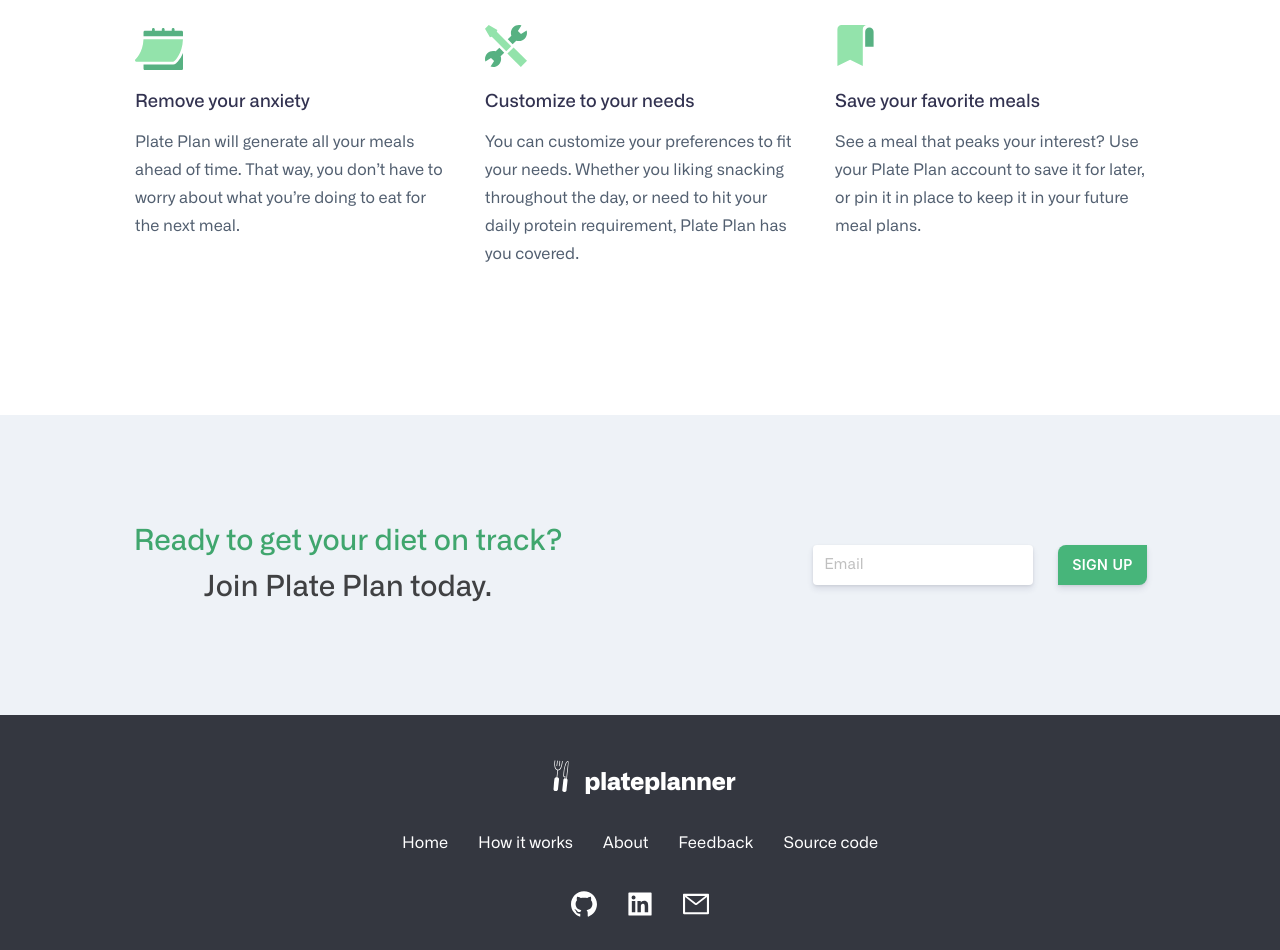
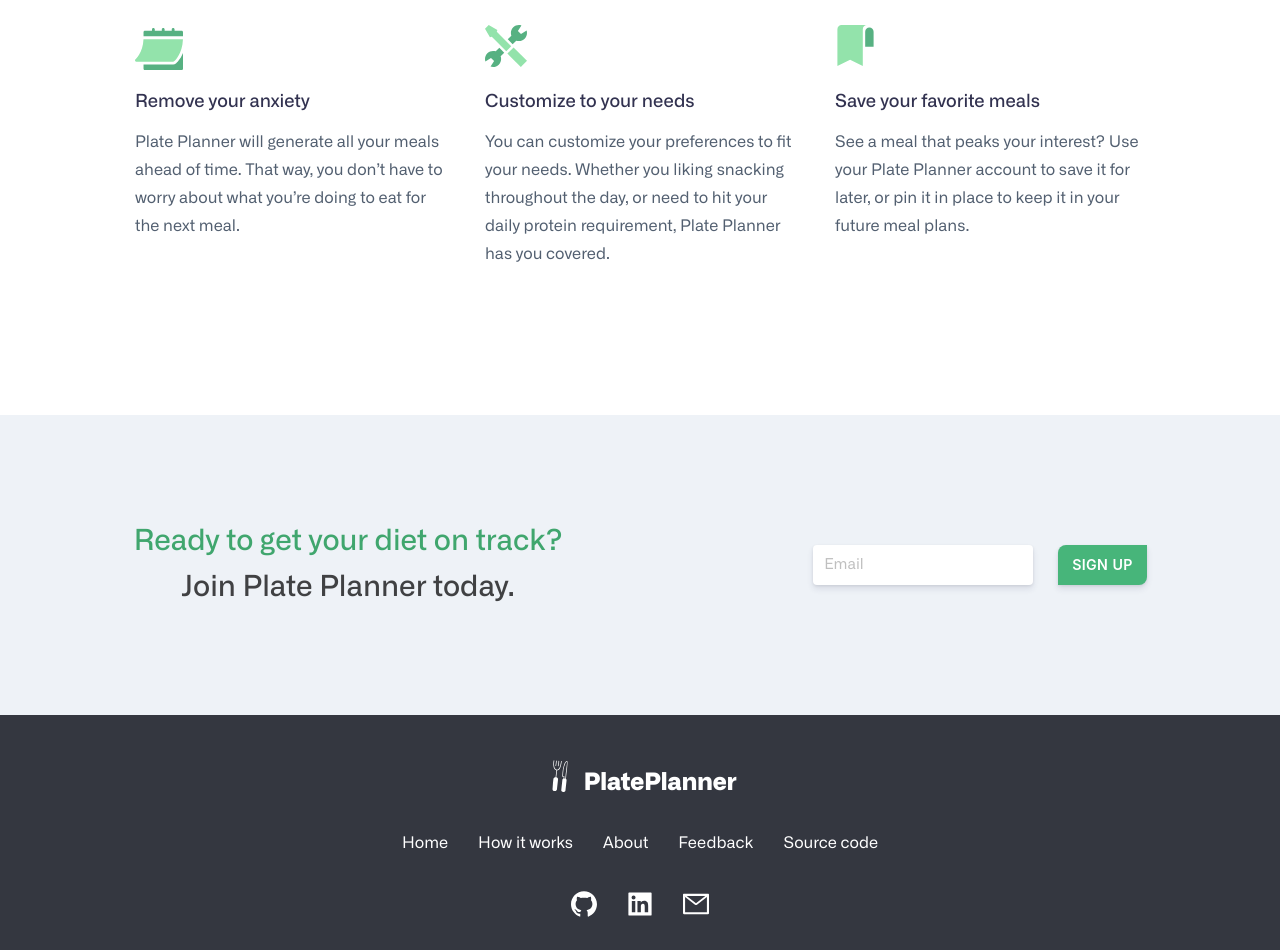
Before and after one commit to ahluwalij/PlatePlanner, a React (Create React App) app in the folder app/frontend/: page / in a window 1280 px wide. Shown: the part 1680-2630 px from the top of the page. Built offline with nearby package versions, Linux system fonts and the light colour scheme; a web font is replaced by a local one.

Commit message:
fix: more name shifts

```diff
--- a/app/frontend/public/index.html
+++ b/app/frontend/public/index.html
@@ -23,7 +23,7 @@
       work correctly both with client-side routing and a non-root public URL.
       Learn how to configure a non-root public URL by running `npm run build`.
     -->
-  <title>Plate Plan</title>
+  <title>Plate Planner</title>
 </head>
 
 <body>
--- a/app/frontend/src/containers/About.js
+++ b/app/frontend/src/containers/About.js
@@ -17,7 +17,7 @@
                     </h2>
                     <div className='space8' />
                     <p>
-                        Hey! My name is Jasdeep, and I built plateplanner.
+                        Hey! My name is Jasdeep, and I built PlatePlanner.
                     </p>
                     <p>
                         I'm currently a rising junior at the University of Maryland studying computer science.
@@ -37,7 +37,7 @@
                         way to hit my "macro" goals in less of a soul-crushing meal than chicken and rice...
                     </p>
                     <p>
-                        That problem spawned the idea of Plate Plan.  I wanted to create a meal plan generator that, given calorie and
+                        That problem spawned the idea of Plate Planner.  I wanted to create a meal plan generator that, given calorie and
                         macronutrient information, would spit back out randomly generated meal plans (think of it like a reverse MyFittnessPal).  I had to
                         source this food data from somewhere.  I starting by using the <a href='https://fdc.nal.usda.gov/'>USDA food database</a> which
                         houses the hundreds the of thousands of foods that are on every nutrition label. The biggest difficulty I had with this database
--- a/app/frontend/src/containers/Footer.js
+++ b/app/frontend/src/containers/Footer.js
@@ -40,7 +40,7 @@
                     <div style={{ display: 'flex' }}>
                         <img src={whiteLogo} alt="logo" style={{ width: 32, height: 32, margin: '-5px 0 0 0' }} draggable='false' />
                         <span className='logoText' style={{ color: '#fff', padding: '0 0 0 8px' }}>
-                            plateplanner
+                            PlatePlanner
                     </span>
                     </div>
 
--- a/app/frontend/src/containers/Header.js
+++ b/app/frontend/src/containers/Header.js
@@ -62,7 +62,7 @@
                         <Link to='/'>
                             <button className='logoText' style={{ height: '50px', width: '180px' }}
                                 onClick={() => { }}>
-                                plateplanner
+                                PlatePlanner
                         </button>
                         </Link>
                     </div>
--- a/app/frontend/src/containers/HowItWorks.js
+++ b/app/frontend/src/containers/HowItWorks.js
@@ -25,7 +25,7 @@
                         This was crucial to keeping all the components' data up to date as meals are refreshed.
                     </p>
                     <p>
-                        Plate Plan also uses <a href='https://www.djangoproject.com/'>Django</a> for the backend, mainly for user authentication and
+                        Plate Planner also uses <a href='https://www.djangoproject.com/'>Django</a> for the backend, mainly for user authentication and
                         the storage of users' saved meals. In addition, the site uses <a href='https://ant.design/'>Ant Design</a> for various components,
                         and <a href='https://www.chartjs.org/'>ChartJS</a> for the pie charts.
                     </p>
@@ -65,7 +65,7 @@
                         is say, 1200 calories.
                     </p>
                     <p>
-                        Behind the scenes, Plate Plan caches meals to minimize the amount of API calls it does to Spoonacular.  For every meal generated,
+                        Behind the scenes, Plate Planner caches meals to minimize the amount of API calls it does to Spoonacular.  For every meal generated,
                         an extra five is generated during the same API call.  This results in refreshing meals usually being instantaneous.  The
                         orchestration of trying to maximize the use cached meals during regeneration, while fetching meals and keeping certain meals pinned, was
                         the most difficult part of this project.
--- a/app/frontend/src/containers/InfoPanel.js
+++ b/app/frontend/src/containers/InfoPanel.js
@@ -18,7 +18,7 @@
                         style={{ width: 48, height: 48, marginBottom: '13px' }} />
                     <h3 className='infoSquareTitle'>Remove your anxiety</h3>
                     <p className='infoSquareText'>
-                        Plate Plan will generate all your meals ahead of time.
+                        Plate Planner will generate all your meals ahead of time.
                         That way, you don’t have to worry about what you’re doing to eat for the next meal.
                 </p>
                 </div>
@@ -29,7 +29,7 @@
                     <p className='infoSquareText'>
                         You can customize your preferences to fit your needs.
                         Whether you liking snacking throughout the day,
-                        or need to hit your daily protein requirement, Plate Plan has you covered.
+                        or need to hit your daily protein requirement, Plate Planner has you covered.
                 </p>
                 </div>
                 <div className='infoSquare'>
@@ -37,7 +37,7 @@
                         style={{ width: 41, height: 41, marginBottom: '20px' }} />
                     <h3 className='infoSquareTitle'>Save your favorite meals</h3>
                     <p className='infoSquareText'>
-                        See a meal that peaks your interest?  Use your Plate Plan account to save it for later,
+                        See a meal that peaks your interest?  Use your Plate Planner account to save it for later,
                         or pin it in place to keep it in your future meal plans.
                 </p>
                 </div>
--- a/app/frontend/src/containers/SignIn.js
+++ b/app/frontend/src/containers/SignIn.js
@@ -79,7 +79,7 @@
                         </Link>
                         <Link to='/'>
                             <span className='logoText' style={{ padding: '0 0 0 8px' }}>
-                                plateplanner
+                                PlatePlanner
                         </span>
                         </Link>
                     </div>
--- a/app/frontend/src/containers/SignUp.js
+++ b/app/frontend/src/containers/SignUp.js
@@ -101,7 +101,7 @@
                         </Link>
                         <Link to='/'>
                             <span className='logoText' style={{ padding: '0 0 0 8px' }}>
-                                plateplanner
+                                PlatePlanner
                         </span>
                         </Link>
                     </div>
--- a/app/frontend/src/containers/SignupPanel.js
+++ b/app/frontend/src/containers/SignupPanel.js
@@ -18,7 +18,7 @@
                         {/* It tasts better when it's effortless. */}
                         {/* It does everything but make the sandwich. */}
                     </div>
-                    Join Plate Plan today.
+                    Join Plate Planner today.
                 </div>
                 <div className='signupPanelFillerM' />
                 <div className='signupPanelInput'>
```
Also changed, not shown: app/frontend/public/manifest.json, 1 other file (tests, documents, lock files or other folders).
